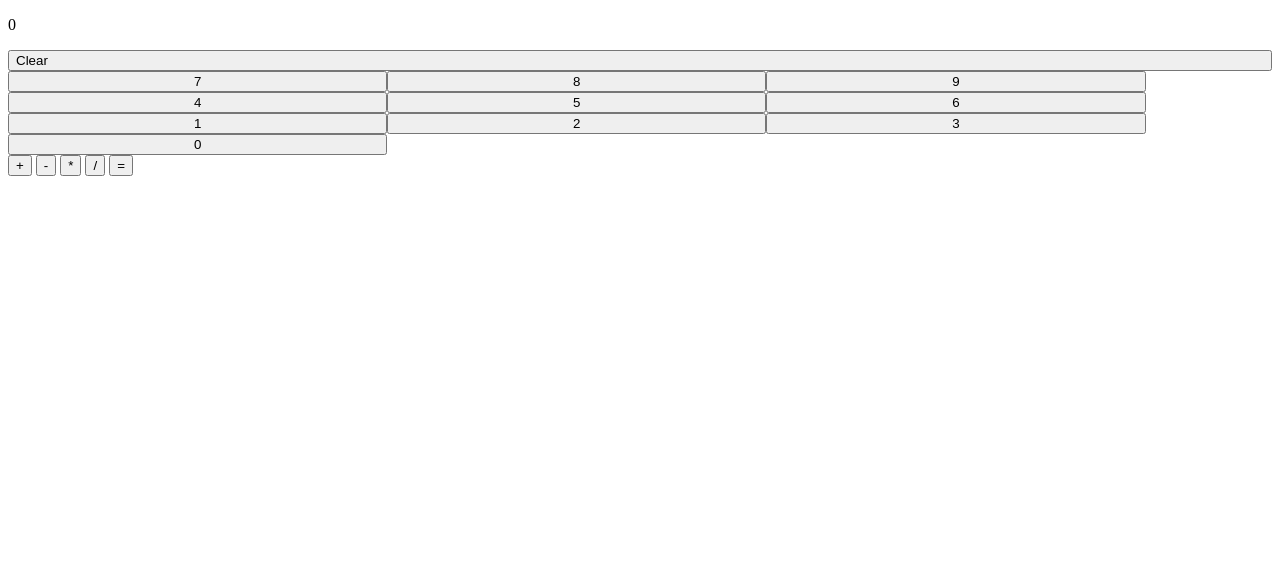
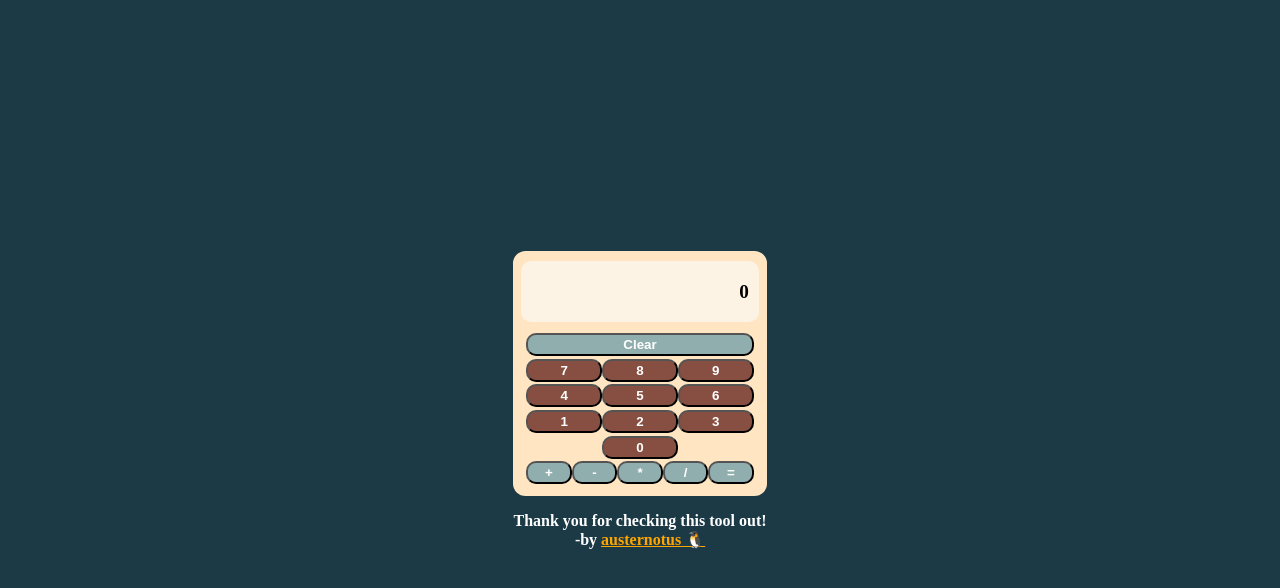
Before and after one commit to austernotus/calc, a plain HTML site: page index.html in a window 1280 px wide. Drawn offline with Linux system fonts and the light colour scheme.

Commit message:
added flex styling

```diff
--- a/index.html
+++ b/index.html
@@ -8,13 +8,14 @@
     <title>Calculator</title>
 </head>
 <body>
+    <div id="main">
         <div id="calculatorBody">
             <div id="result">
                 <p>0</p>
             </div>
             <div id="buttons">
                 <div id="clearDiv">
-                <button id="clear">Clear</button>
+                    <button>Clear</button>
                 </div>
                 <div id="digits">
                     <button>7</button>
@@ -37,5 +38,9 @@
                 </div>
             </div>
         </div>
+        <div id="thanks">
+            <p>Thank you for checking this tool out!<br>
+                -by <a href="https://github.com/austernotus">austernotus 🐧</a></p></div>
+    </div>
 </body>
 </html>
--- a/scripts.js
+++ b/scripts.js
@@ -5,7 +5,7 @@ let currentDisplayNumber = 0
 
 const resultDisplay = document.getElementById("result").querySelector("p")
 const digits = document.getElementById("digits").querySelectorAll("button")
-const clearButton = document.getElementById("clear")
+const clearButton = document.getElementById("clearDiv").querySelector("button")
 const operators = document.getElementById("operators").querySelectorAll("button")
 
 const add = (a,b) => roundNumber(Number(a) + Number(b) )
--- a/styles.css
+++ b/styles.css
@@ -1,17 +1,93 @@
+body{
+    background-color: #1b3a46;
+    font-weight: bolder;
+}
+
+#main{
+    display: flex;
+    justify-content: center;
+    align-items: center;
+    min-height: 100vh;
+    flex-direction: column;
+}
+
+#result{
+    padding-right:10px;
+    font-size: larger;
+    display: flex;
+    width: 90%;
+    border-radius: 10px;
+    background-color: #fdf3e4;
+    justify-content: flex-end;
+    align-self: center;
+    margin-bottom: 10px;
+}
+
+button{
+    border-radius:10px;
+    padding:2px;
+    margin:0.1em 0;
+    font-weight:bold;
+}
+
+#buttons{
+    display: flex;
+    flex-direction: column;
+    width:90%;
+    align-self: center;
+}
+
+#calculatorBody {
+    background-color: #ffe5c1;
+    display: flex;
+    flex-direction: column;
+    border-radius:5%;
+    padding: 10px 1px;
+    min-width:20%;
+}
+
 #digits{
     display:flex;
     flex-wrap: wrap;
+    justify-content: center;
 }
 
 #digits button{
-    flex-basis:30%;
+    flex-basis:33.3%;
+    background-color: #874F41;
+    color:white;
+    justify-content: center;
 }
 
-#clear {
-    display: flex;
-    flex-basis:100%;
+#operators, #clearDiv{
+    display:flex;
+
 }
 
-#clearDiv {
-    display: flex;
+#operators button{
+    flex-basis: 20%;
+
 }
+
+#operators button, #clearDiv button{
+    background-color: #90AEAD;
+    color:white;
+}
+
+#clearDiv button {
+    flex-basis:100%;
+    justify-content: center;
+}
+
+#thanks{
+    color:white;
+    text-align: center;
+}
+
+a:visited{
+    color:rgb(212, 139, 5);
+}
+
+a:link{
+    color:orange;
+}
```
Lines whose indentation alone changed are shown as unchanged.
